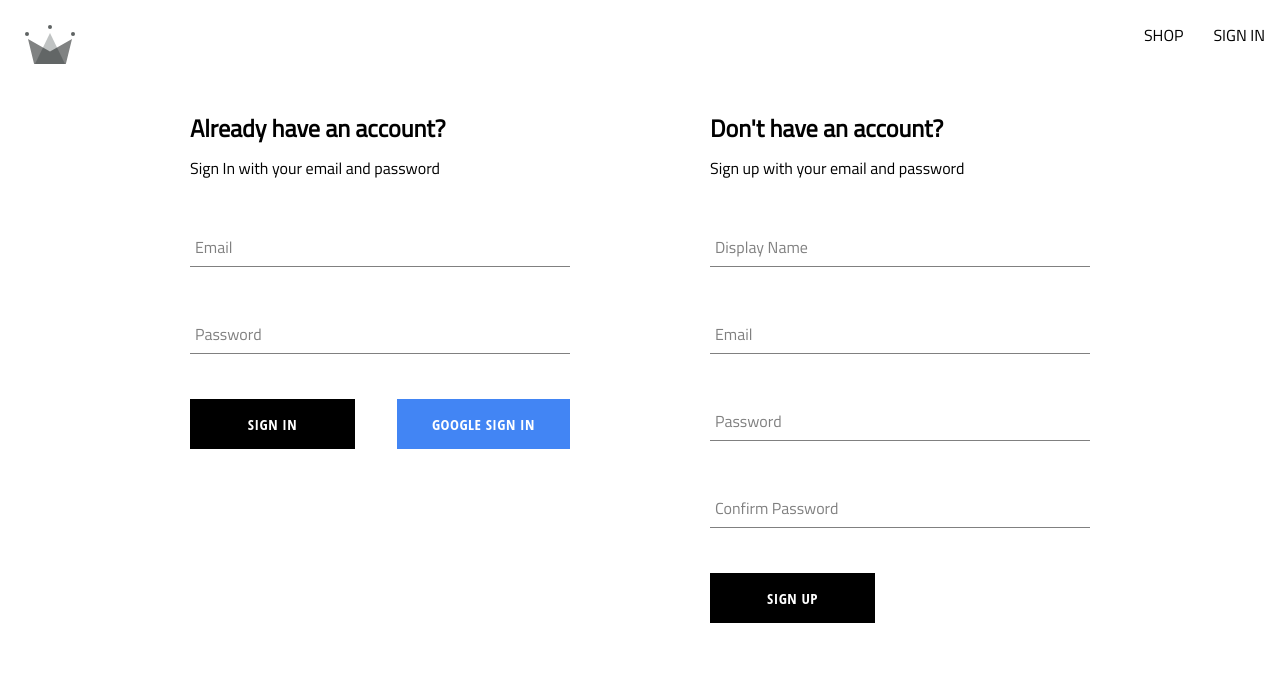
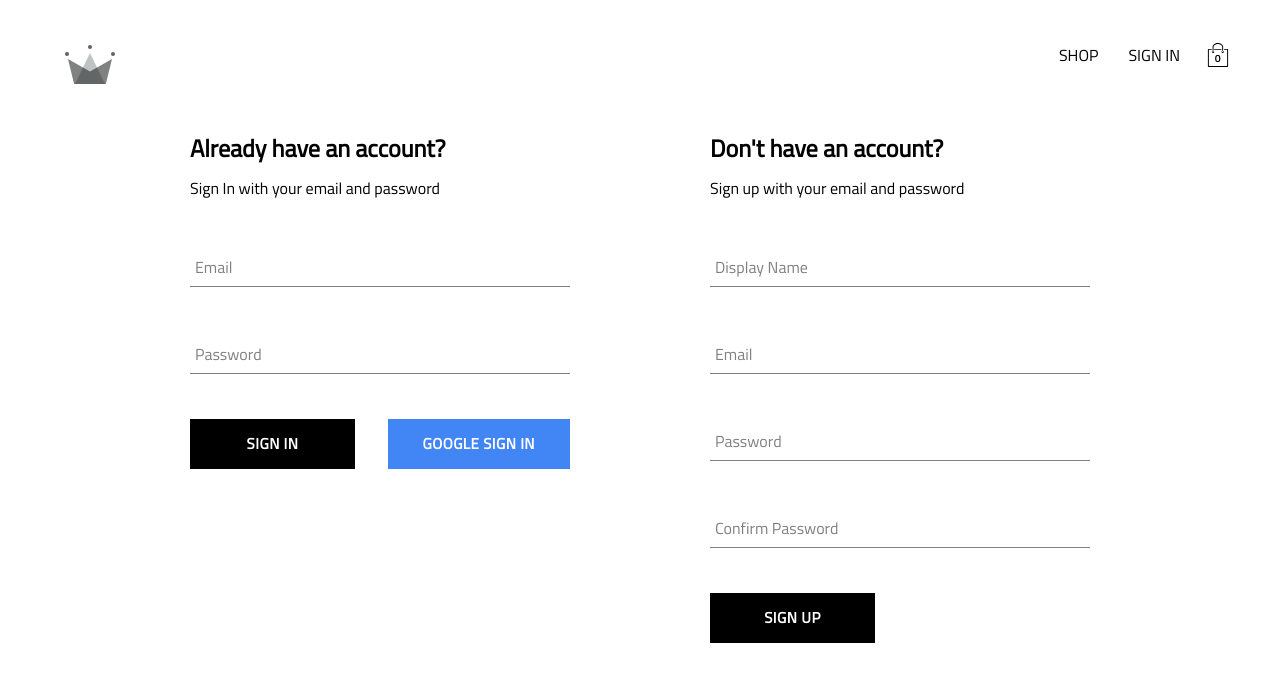
Before and after one commit to asifahmedbd/big-bazaar, a React (Create React App) app: page /auth in a window 1280 px wide. Shown: the top 682 px of the page. Built offline with nearby package versions, Linux system fonts and the light colour scheme; no server answers; a web font is replaced by a local one.

Commit message:
cart context and shopping icon

```diff
--- a/src/components/button/button.styles.scss
+++ b/src/components/button/button.styles.scss
@@ -9,7 +9,7 @@
     background-color: black;
     color: white;
     text-transform: uppercase;
-    font-family: 'Open Sans Condensed';
+    font-family: "Titillium Web", sans-serif;
     font-weight: bolder;
     border: none;
     cursor: pointer;
--- /dev/null
+++ b/src/components/cart-dropdown/cart-dropdown.component.jsx
@@ -0,0 +1,13 @@
+import './cart-dropdown.styles.scss';
+import Button from '../button/button.component';
+
+const CartDropdown = () => {
+    return (
+        <div className='cart-dropdown-container'>
+            <div className='cart-items' />
+            <Button>GO TO CHECKOUT</Button>
+        </div>
+    )
+}
+
+export default CartDropdown;
--- /dev/null
+++ b/src/components/cart-dropdown/cart-dropdown.styles.scss
@@ -0,0 +1,29 @@
+.cart-dropdown-container {
+    position: absolute;
+    width: 240px;
+    height: 340px;
+    display: flex;
+    flex-direction: column;
+    padding: 20px;
+    border: 1px solid black;
+    background-color: white;
+    top: 90px;
+    right: 40px;
+    z-index: 5;
+
+    .empty-message {
+      font-size: 18px;
+      margin: 50px auto;
+    }
+
+    .cart-items {
+      height: 240px;
+      display: flex;
+      flex-direction: column;
+      overflow: scroll;
+    }
+
+    button {
+      margin-top: auto;
+    }
+  }
--- /dev/null
+++ b/src/components/cart-icon/cart-icon.component.jsx
@@ -0,0 +1,18 @@
+import { UserContext } from '../../contexts/user.context';
+import { CartContext } from '../../contexts/cart.context';
+import {ReactComponent as ShoppingIcon} from '../../assets/shopping-bag.svg';
+import './cart-icon.styles.scss';
+import { useContext } from 'react';
+
+const CartIcon = () => {
+    const { isCartOpen, setIsCartOpen } = useContext(CartContext);
+    const toggleIsCartOpen = () => setIsCartOpen(!isCartOpen);
+    return(
+        <div className='cart-icon-container' onClick={toggleIsCartOpen}>
+            <ShoppingIcon className='shopping-icon' />
+            <span className='item-count'>0</span>
+        </div>
+    )
+}
+
+export default CartIcon;
--- /dev/null
+++ b/src/components/cart-icon/cart-icon.styles.scss
@@ -0,0 +1,21 @@
+.cart-icon-container {
+    width: 45px;
+    height: 45px;
+    position: relative;
+    display: flex;
+    align-items: center;
+    justify-content: center;
+    cursor: pointer;
+
+    .shopping-icon {
+      width: 24px;
+      height: 24px;
+    }
+
+    .item-count {
+      position: absolute;
+      font-size: 10px;
+      font-weight: bold;
+      bottom: 12px;
+    }
+  }
--- /dev/null
+++ b/src/contexts/cart.context.jsx
@@ -0,0 +1,14 @@
+import {createContext, useState} from 'react';
+
+export const CartContext = createContext({
+    isCartOpen: false,
+    setIsCartOpen: () => {
+
+    }
+});
+
+export const CartProvider = ({children}) => {
+    const [isCartOpen, setIsCartOpen] = useState(false);
+    const value = {isCartOpen, setIsCartOpen};
+    return <CartContext.Provider value={value}>{children}</CartContext.Provider>
+};
--- a/src/index.js
+++ b/src/index.js
@@ -6,6 +6,7 @@ import App from './App';
 import reportWebVitals from './reportWebVitals';
 import { UserProvider } from './contexts/user.context';
 import { ProductsProvider } from './contexts/products.context';
+import { CartProvider } from './contexts/cart.context';
 
 
 const root = ReactDOM.createRoot(document.getElementById('root'));
@@ -14,7 +15,9 @@ root.render(
     <BrowserRouter>
       <UserProvider>
         <ProductsProvider>
-          <App />
+          <CartProvider>
+            <App />
+          </CartProvider>
         </ProductsProvider>
       </UserProvider>
     </BrowserRouter>
--- a/src/index.scss
+++ b/src/index.scss
@@ -1,5 +1,6 @@
 body {
   margin: 0;
+  padding: 20px 40px;
   font-family: 'Titillium Web', sans-serif;
   -webkit-font-smoothing: antialiased;
   -moz-osx-font-smoothing: grayscale;
--- a/src/routes/navigation/navigation.component.jsx
+++ b/src/routes/navigation/navigation.component.jsx
@@ -1,15 +1,18 @@
 import { Fragment, useContext } from 'react';
 import { Outlet, Link } from 'react-router-dom';
+import CartIcon from '../../components/cart-icon/cart-icon.component';
+import CartDropdown from '../../components/cart-dropdown/cart-dropdown.component';
 
 import {ReactComponent as CrownLogo} from '../../assets/crown.svg';
 import { UserContext } from '../../contexts/user.context';
+import { CartContext } from '../../contexts/cart.context';
 import { signOutUser } from '../../utils/firebase/firebase.utils';
 
 import './navigation.styles.scss';
 
 const Navigation = ()=> {
     const { currentUser } = useContext(UserContext);
-
+    const { isCartOpen } = useContext(CartContext);
 
     return (
       <Fragment>
@@ -30,8 +33,9 @@ const Navigation = ()=> {
                   </Link>
                 )
             }
-
+            <CartIcon />
           </div>
+          {isCartOpen && <CartDropdown /> }
         </div>
         <Outlet />
       </Fragment>
```
Also changed, not shown: src/assets/shopping-bag.svg (added).
